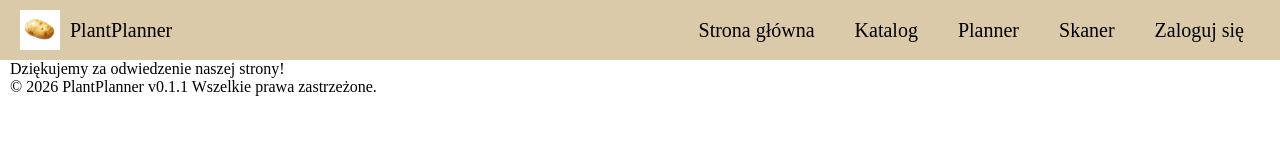
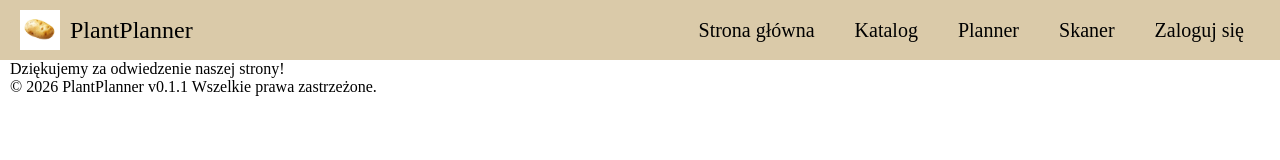
Before and after one commit to Kinga-W/Projekt-zespolowy-2026, a React (Vite) app in the folder planter/: page / in a window 1280 px wide. Shown: the top 160 px of the page. Built offline with nearby package versions, Linux system fonts and the light colour scheme; no server answers.

Commit message:
style: nav

```diff
--- a/planter/src/styles/nav-style.css
+++ b/planter/src/styles/nav-style.css
@@ -20,7 +20,7 @@
   padding: 0;
   text-decoration: none;
   color: inherit;
-  font-size: 20px;
+  font-size: var(--font-XL);
 }
 
 /* desktop */
```
